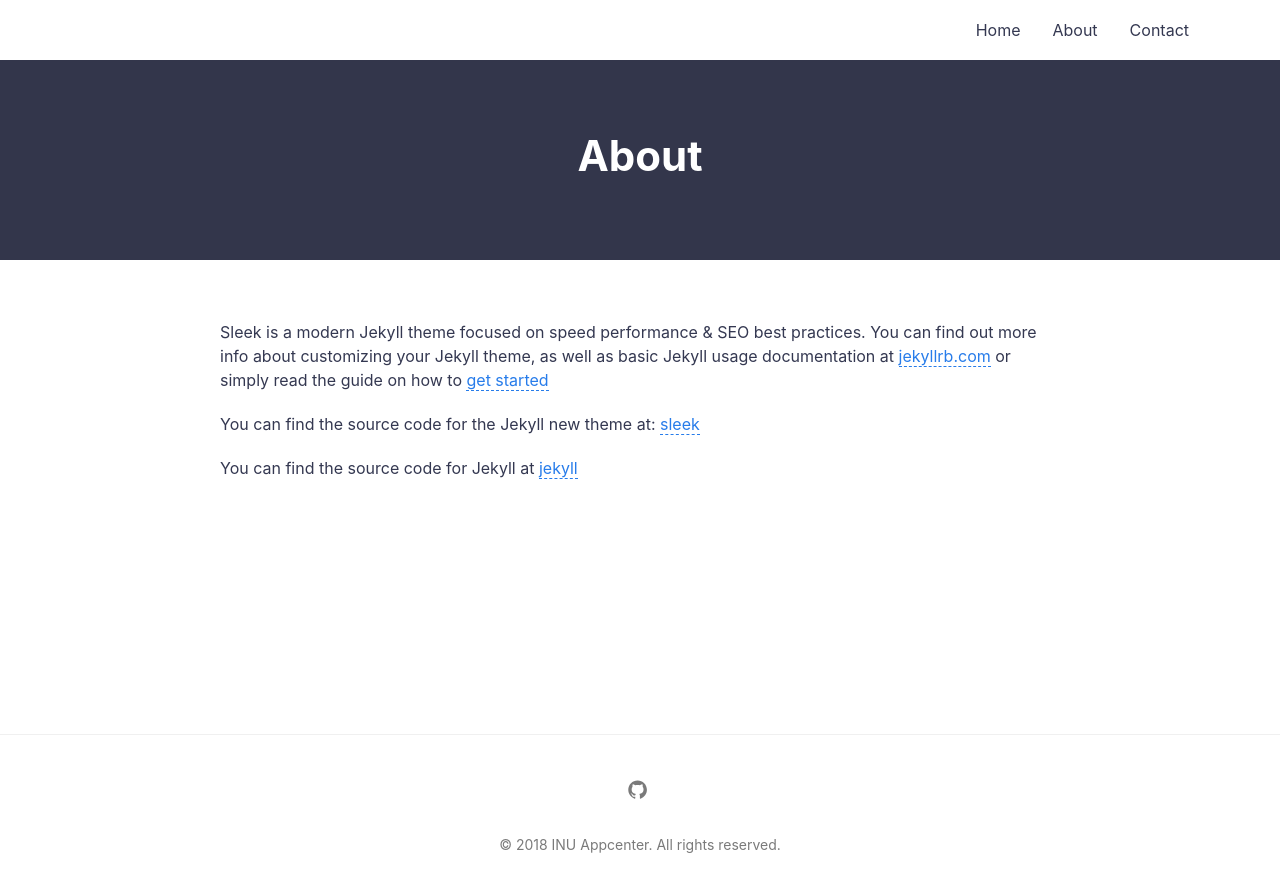
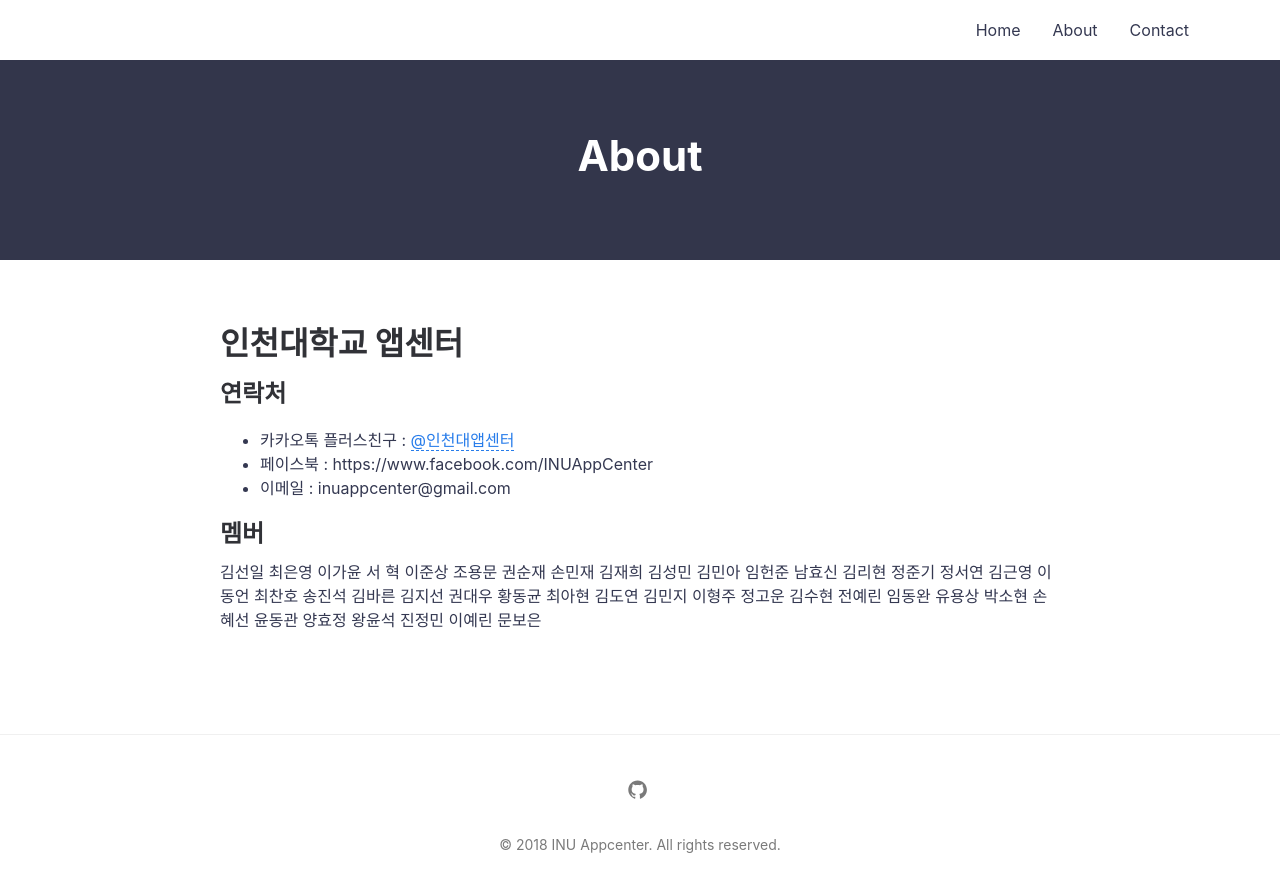
Before and after one commit to inu-appcenter/inu-appcenter.github.io, a Jekyll site: the page built from about.md, in a window 1280 px wide. Shown: the top 892 px of the page. Built offline with Jekyll 4.4.1, drawn with Linux system fonts in a browser that asks for light colours.

Commit message:
Update about.md

```diff
--- a/about.md
+++ b/about.md
@@ -4,10 +4,57 @@ title: About
 permalink: /about/
 ---
 
-Sleek is a modern Jekyll theme focused on speed performance & SEO best practices. You can find out more info about customizing your Jekyll theme, as well as basic Jekyll usage documentation at [jekyllrb.com](http://jekyllrb.com/) or simply read the guide on how to [get started](/getting-started)
+# 인천대학교 앱센터
 
-You can find the source code for the Jekyll new theme at:
-[sleek](https://github.com/janczizikow/sleek)
+## 연락처
 
-You can find the source code for Jekyll at
-[jekyll](https://github.com/jekyll/jekyll)
+* 카카오톡 플러스친구 : [@인천대앱센터](https://pf.kakao.com/_xgxaSLd)
+* 페이스북 : https://www.facebook.com/INUAppCenter
+* 이메일 : inuappcenter@gmail.com
+
+
+
+
+## 멤버
+
+김선일
+최은영
+이가윤
+서  혁
+이준상
+조용문
+권순재
+손민재
+김재희
+김성민
+김민아
+임헌준
+남효신
+김리현
+정준기
+정서연
+김근영
+이동언
+최찬호
+송진석
+김바른
+김지선
+권대우
+황동균
+최아현
+김도연
+김민지
+이형주
+정고운
+김수현
+전예린
+임동완
+유용상
+박소현
+손혜선
+윤동관
+양효정
+왕윤석
+진정민
+이예린
+문보은
```
